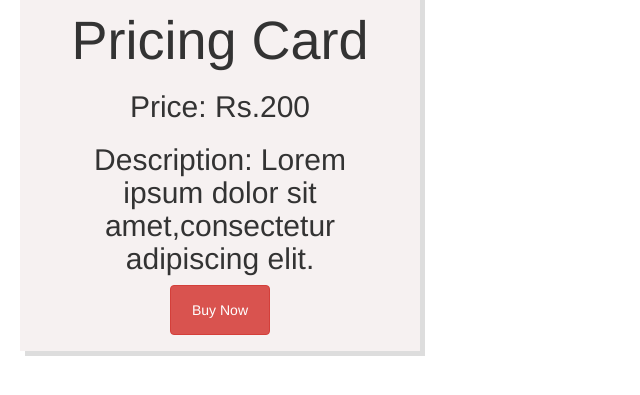
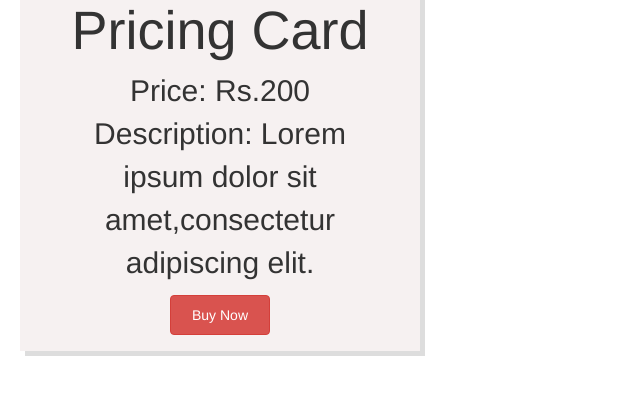
Before and after one commit to acciojob/pricing-card-premkattamanchi, a website: page main.html in a window 1280 px wide. Shown: the part 269-664 px from the top of the page, without its empty margins (0-640 px from the left). Drawn offline with nearby package versions, Linux system fonts and the light colour scheme.

Commit message:
created a submission

```diff
--- a/main.html
+++ b/main.html
@@ -12,8 +12,7 @@
 	<div class="card">
 		<img src="https://images.unsplash.com/photo-1493172041957-558aacada8fa?ixlib=rb-4.0.3&ixid=M3wxMjA3fDB8MHxwaG90by1wYWdlfHx8fGVufDB8fHx8fA%3D%3D&auto=format&fit=crop&w=1170&q=80" height="200px">
 		<h1 style="font-size:54px">Pricing Card</h1>
-		<h2>Price: Rs.200</h2>
-		<h2>Description: Lorem ipsum dolor sit amet,consectetur adipiscing elit.</h2>
+		<p>Price: Rs.200 Description: Lorem ipsum dolor sit amet,consectetur adipiscing elit.</p>
 		<button type="button" class="btn btn-danger">Buy Now</button>
 	</div>
 	<!-- the entire body must be written by student -->
--- a/styles.css
+++ b/styles.css
@@ -5,15 +5,15 @@
 	height:600px;
 	background-color:#F6F1F1;
 	text-align:center;
-	padding:40px;
+	padding:30px;
 	box-shadow: 5px 5px #DDDDDD;
 }
-h1{
-	font-size:100px;
+p{
+	font-size:30px;
 }
 button{
 	width:100px;
-	height:50px;
+	height:40px;
 }
 
 }
```
